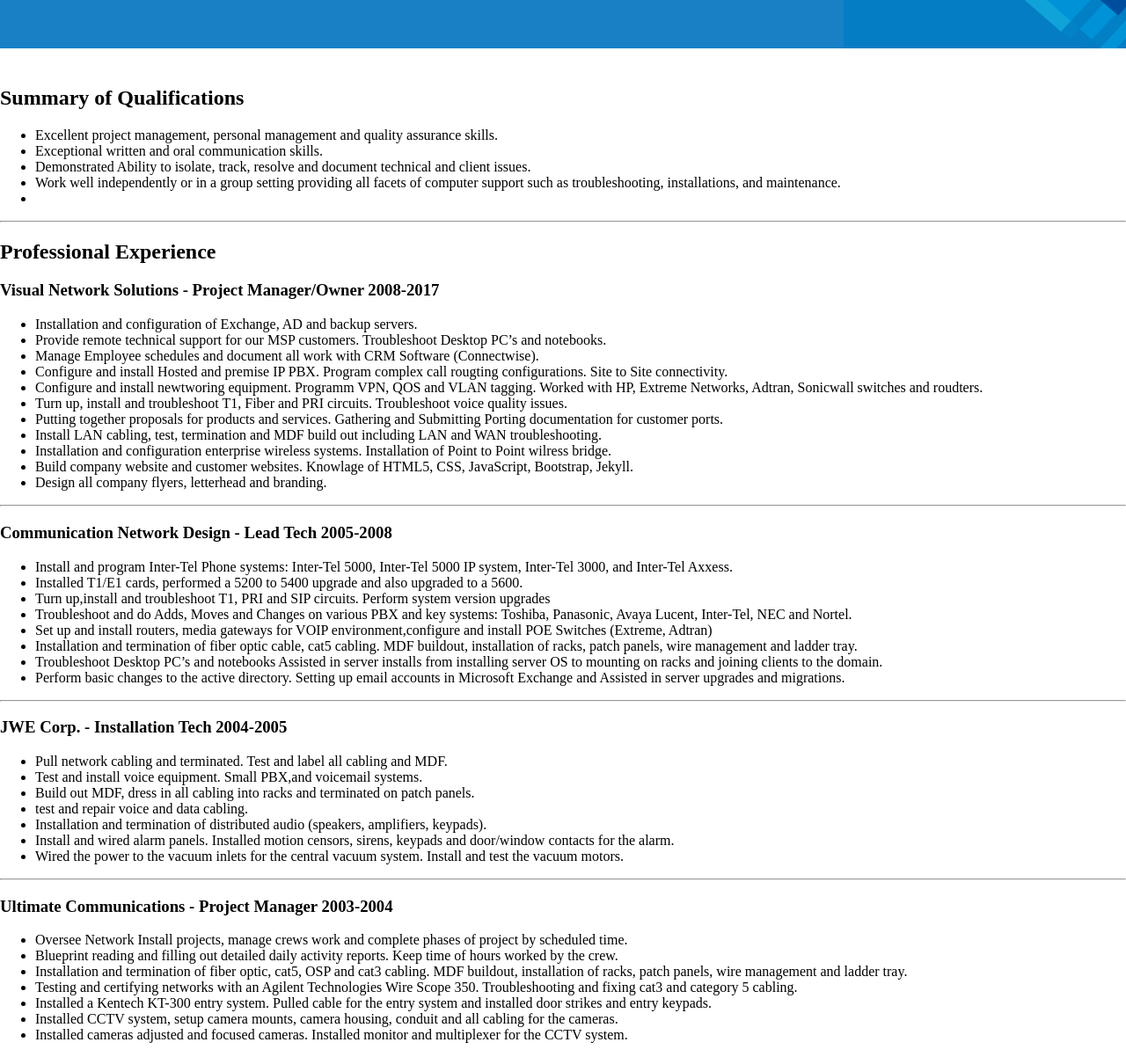
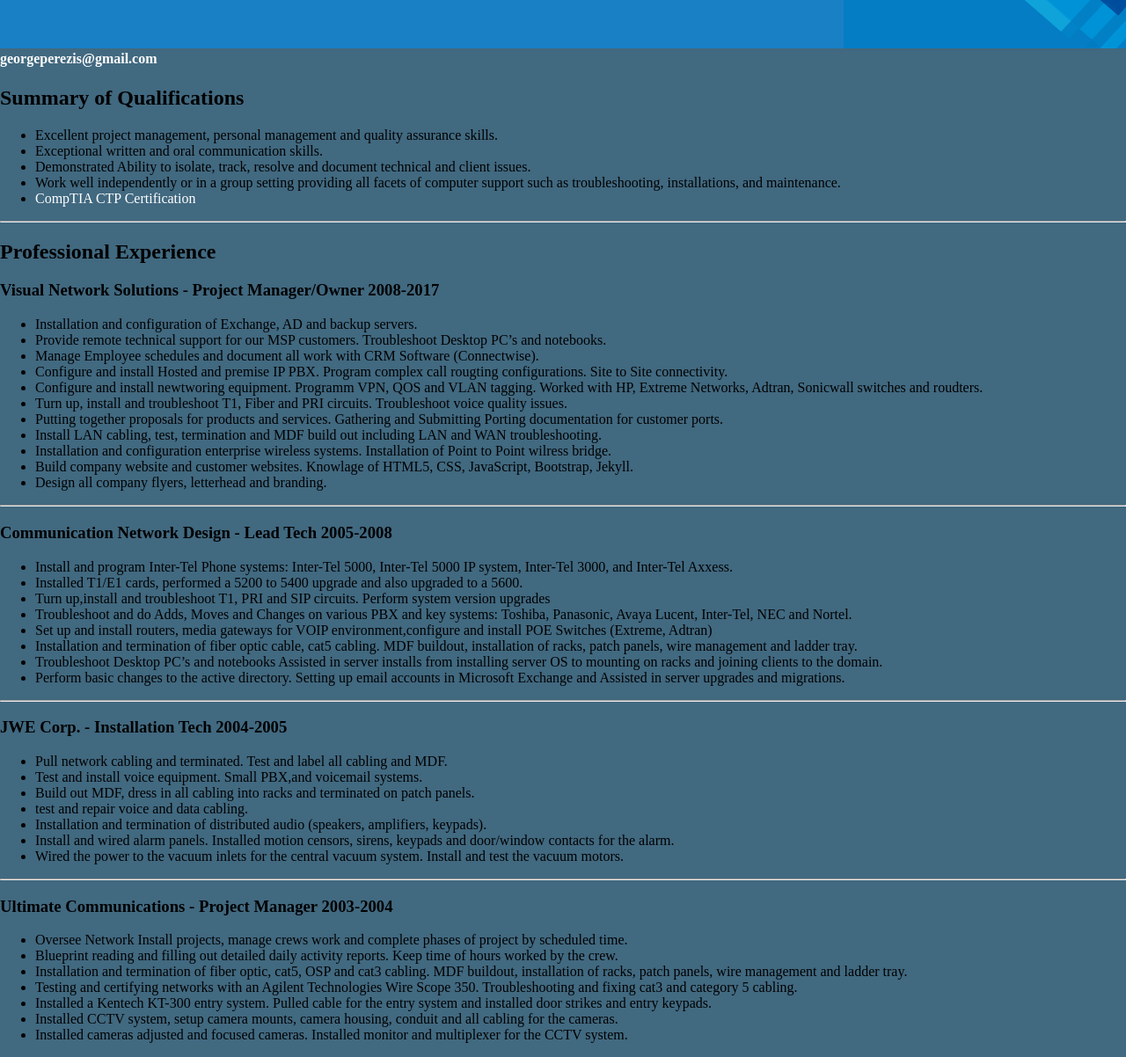
Before and after one commit to George-Perez/georgeperez.design, a Jekyll site: the page resume.html, which Jekyll copies as it is, in a window 1280 px wide and 1202 px high. Shown: the whole window at 88% size. Built offline with Jekyll 4.4.1, drawn with Linux system fonts in a browser that asks for light colours.

Commit message:
Updated 'resume.html' via CloudCannon

```diff
--- a/resume.html
+++ b/resume.html
@@ -1,8 +1,9 @@
 <style type="text/css">
     body {
-        padding: 0;
-        margin: 0;
-    }
+            margin: 0;
+            padding: 0;
+            background-color: #416980;
+        }
 
     nav ul {
         margin: 0;
```
